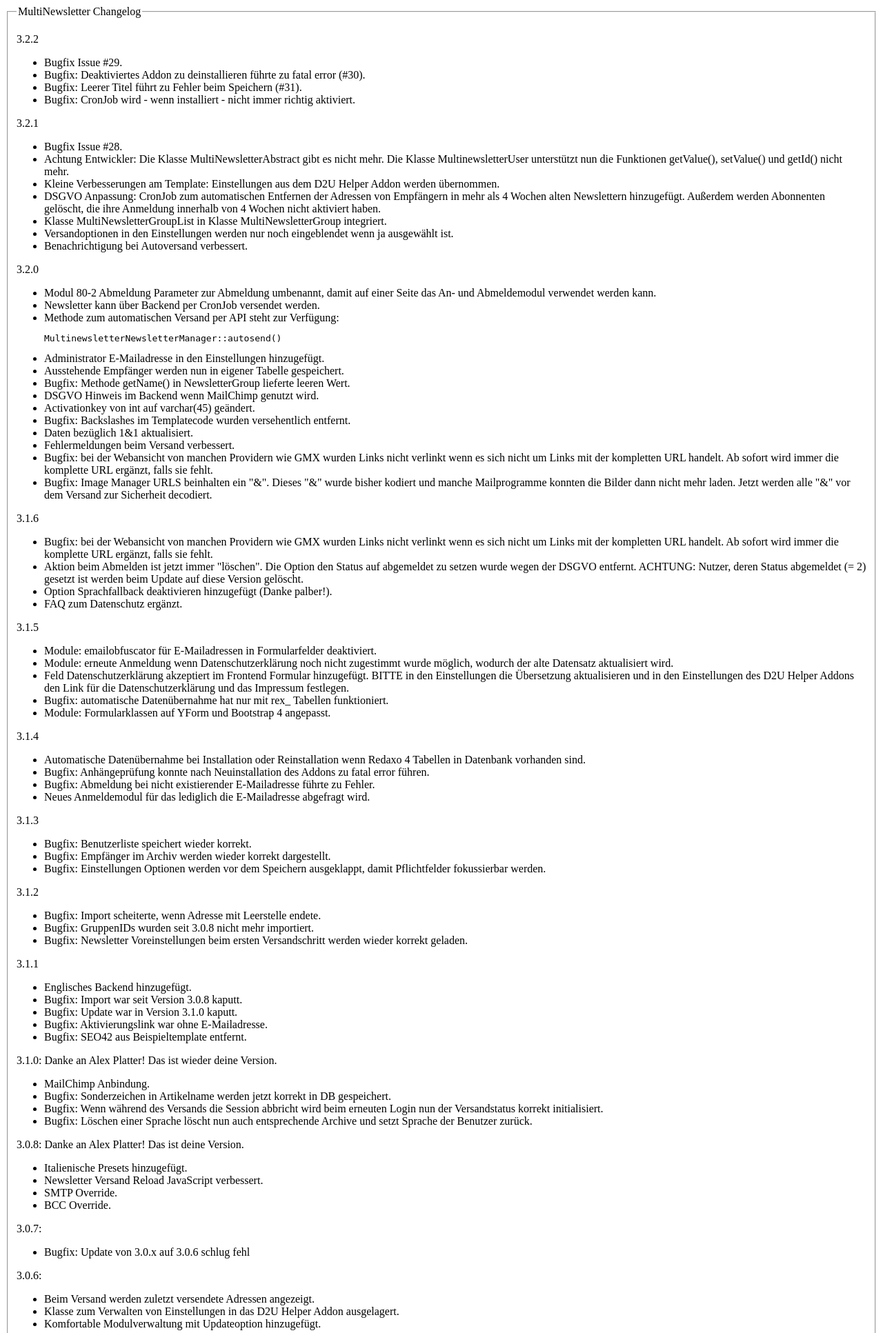
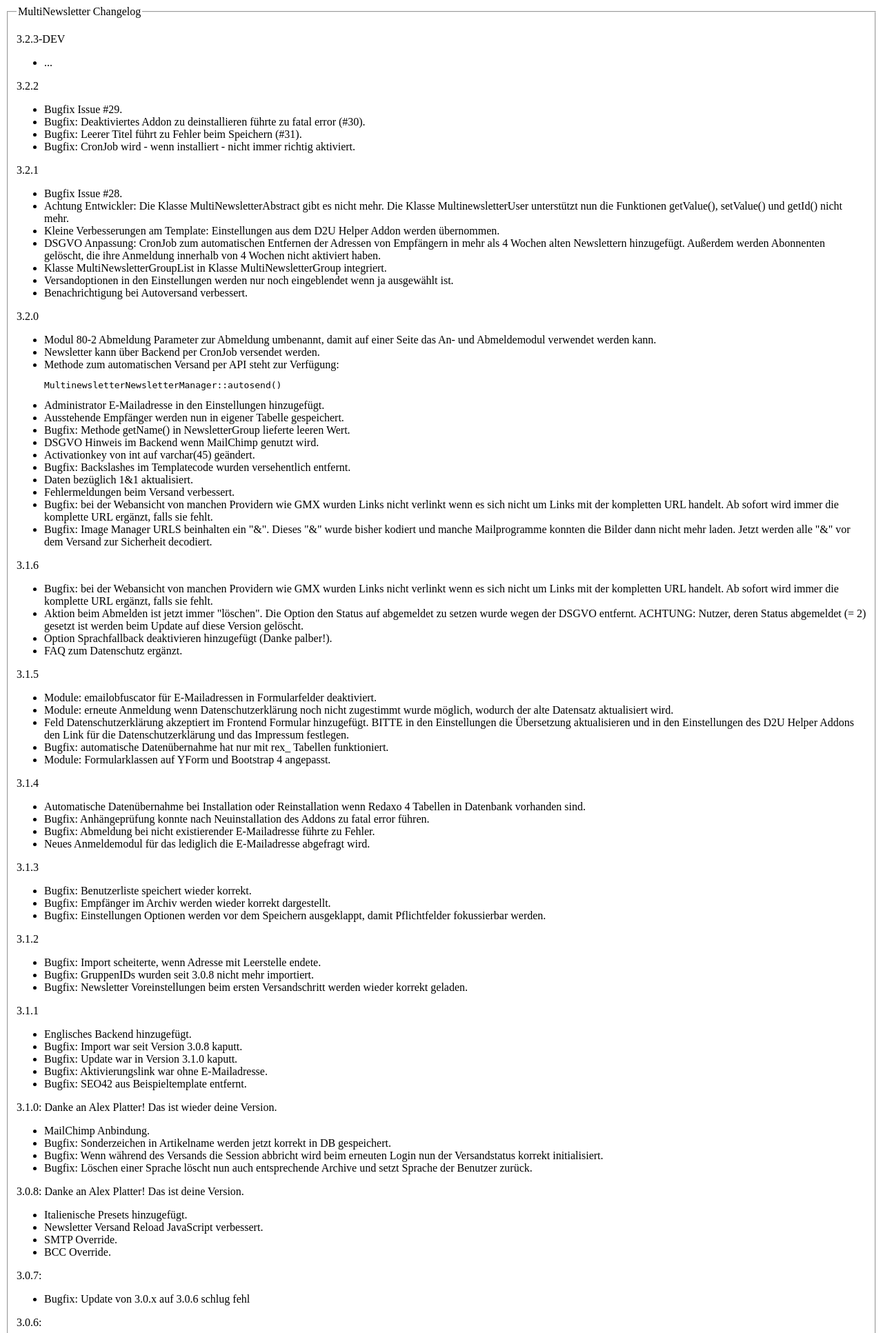
Before and after one commit to raum2projekt/multinewsletter, a PHP site: page /help.changelog.php in a window 1280 px wide. Shown: the top 1933 px of the page at 69% size. Run offline with PHP 8.4, Linux system fonts and the light colour scheme; some libraries are stand-ins or nearby versions.

Commit message:
prepare next version

```diff
--- a/package.yml
+++ b/package.yml
@@ -1,5 +1,5 @@
 package: multinewsletter
-version: '3.2.2'
+version: '3.2.3'
 author: Tobias Krais
 supportpage: http://www.redaxo.org/de/forum/addons-packages-f43/fragen-zu-multinewsletter-in-redaxo-5-t21075.html
 
@@ -28,5 +28,5 @@ page:
 
 requires:
     packages:
-        d2u_helper: '>=1.4.3'
+        d2u_helper: '>=1.5.2'
         phpmailer: '>=2.0.1'
--- a/pages/help.changelog.php
+++ b/pages/help.changelog.php
@@ -1,6 +1,10 @@
 <fieldset>
 	<legend>MultiNewsletter Changelog</legend>
 
+	<p>3.2.3-DEV</p>
+	<ul>
+		<li>...</li>
+	</ul>
 	<p>3.2.2</p>
 	<ul>
 		<li>Bugfix Issue #29.</li>
```
